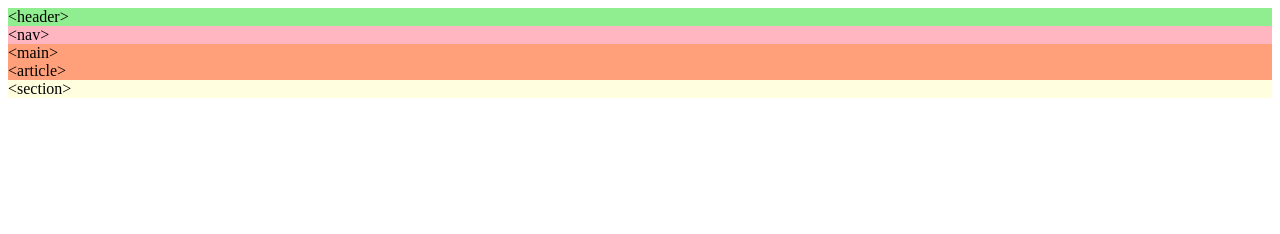
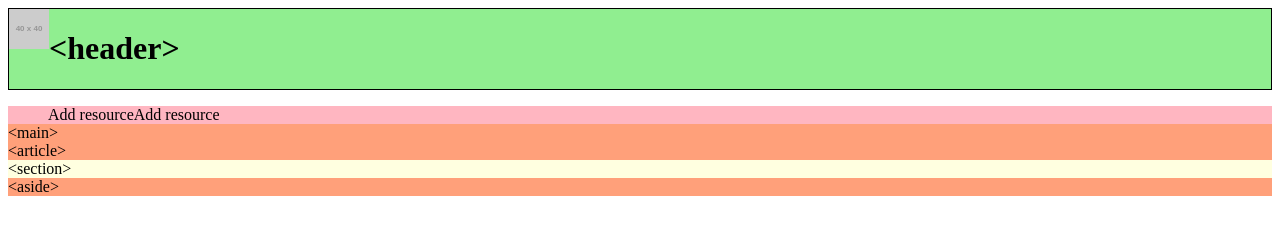
Before and after one commit to bbelovic/web-design-playground, a plain HTML site: page holy-grail-layout.html in a window 1280 px wide. Drawn offline with Linux system fonts and the light colour scheme; placeholder pictures from the web are drawn by us.

Commit message:
Learning holy grail layout concepts

```diff
--- a/holy-grail-layout.html
+++ b/holy-grail-layout.html
@@ -5,9 +5,22 @@
         <style>
             header {
                 background-color: lightgreen;
+                border: 1px solid black;
+            }
+            header img {
+                float: left;
+            }
+            header h1 {
+                float: left;
             }
             nav {
                 background-color: lightpink;
+            }
+            nav ul {
+                list-style-type: none;
+            }
+            nav li {
+                float: left;
             }
             main {
                 background-color: lightsalmon;
@@ -15,14 +28,27 @@
             section {
                 background-color: lightyellow;
             }
+            .self-clear::after {
+                content: "";
+                display: block;
+                clear: both;
+            }
         </style>
     </head>
     <body>
-        <header>
-            &lt;header&gt;
+        <header class="self-clear">
+            <img src="http://placehold.it/40x40" alt="placeholder image"/>
+            <h1>&lt;header&gt;</h1>
         </header>
-        <nav>
-            &lt;nav&gt;
+        <nav class="self-clear">
+            <ul>
+                <li>
+                    Add resource
+                </li>
+                <li>
+                    Add resource
+                </li>
+            </ul>
         </nav>
         <main>
             &lt;main&gt;
@@ -32,6 +58,9 @@
                     &lt;section&gt;
                 </section>
             </article>
+            <aside>
+                &lt;aside&gt;
+            </aside>
         </main>
     </body>
 </html>
```
